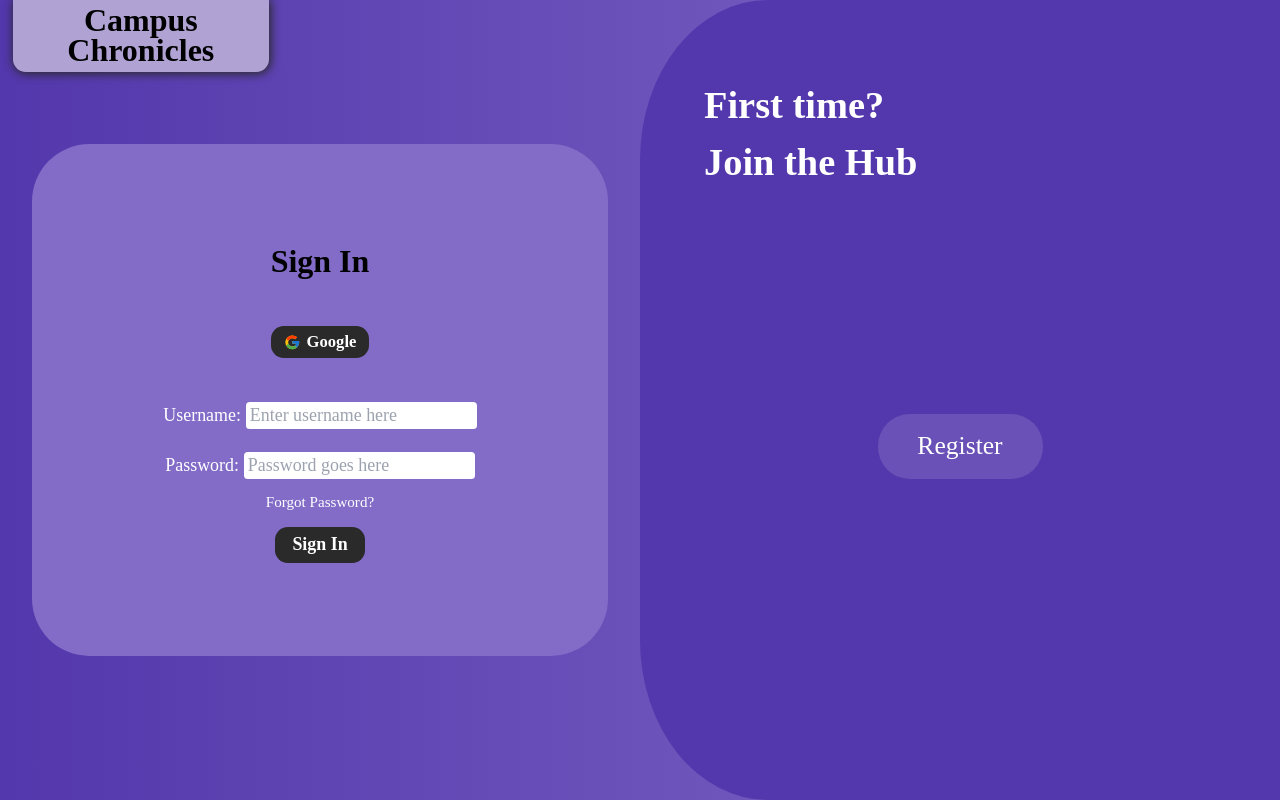
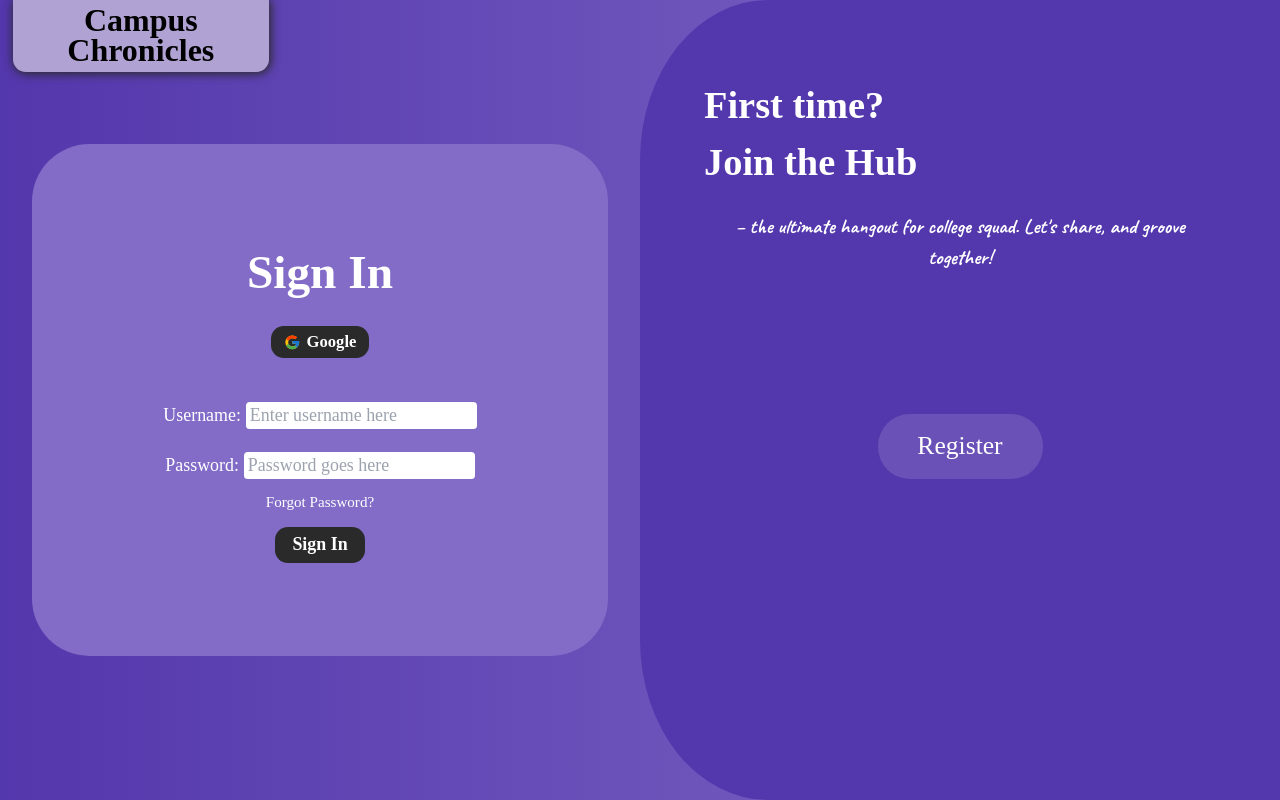
Before and after one commit to waisodum/projectNotes, a Next.js app in the folder Frontend/: page / in a window 1280 px wide. Built offline with nearby package versions, Linux system fonts and the light colour scheme; a web font is replaced by a local one.

Commit message:
1. Minor Fixes 2. Cleared unnecessary lines 3. Minor Changes (Additions / Deletions)

```diff
--- a/Frontend/Components/Register.js
+++ b/Frontend/Components/Register.js
@@ -37,6 +37,12 @@ function Register() {
 
         })
 
+        t1.to('.RegPara', {
+            opacity: 1,
+            duration: 0.5,
+            delay: -0.5,
+        })
+
         t1.to('.rButton', {
             delay: -0.6,
             duration: 0.2,
@@ -53,8 +59,10 @@ function Register() {
 
         <div className='rHeading'>
 
-            <h2 className='firstText w-[100%] text-left'>First time?</h2>
-            <h3 className='secondText'>Join the Hub</h3>
+            <h2 className='firstText w-[100%] text-[3vw] text-left'>First time?</h2>
+            <h3 className='secondText text-[3.6vw]'>Join the Hub</h3>
+
+            <p className='RegPara'>– the ultimate hangout for college squad. Let's share, and groove together!</p>
 
         </div>
 
--- a/Frontend/Styles/login.css
+++ b/Frontend/Styles/login.css
@@ -1,3 +1,5 @@
+@import url('https://fonts.googleapis.com/css2?family=Caveat:wght@400;500;600;700&family=Nunito:ital,wght@0,200;0,300;0,400;0,500;0,600;0,700;0,800;0,900;0,1000;1,200;1,300;1,400;1,500;1,600;1,700;1,800;1,900;1,1000&display=swap');
+
 @tailwind base;
 @tailwind components;
 @tailwind utilities;
@@ -11,9 +13,7 @@
     flex-direction: column;
     align-items: center;
     justify-content: center;
-    /* background-color: rgb(137, 118, 198);
-    color: white; */
-    /* border-radius: 0 10vw 10vw 0; */
+    color: white;
 }
 
 .innerLogin
@@ -35,7 +35,7 @@
 {
     width: 100%;
     height: 10%;
-    font-size: 2.5vw;
+    font-size: 3.7vw;
     text-align: center;
     font-weight: 600;
     margin: 3vw;
--- a/Frontend/Styles/register.css
+++ b/Frontend/Styles/register.css
@@ -1,3 +1,5 @@
+@import url('https://fonts.googleapis.com/css2?family=Caveat:wght@400;500;600;700&display=swap');
+
 @tailwind base;
 @tailwind components;
 @tailwind utilities;
@@ -30,8 +32,17 @@
 {
     width: 100%;
     height: 10%;
-    font-weight: 600;
+    font-weight: 700;
     margin: 1vw;
+}
+
+.RegPara
+{
+    opacity: 0;
+    font-size: 1.6vw;
+    margin: 1.5vw;
+    text-align: center;
+    font-family: 'Caveat';
 }
 
 .rContent
@@ -56,20 +67,21 @@
 .rButton:hover
 {
     background-color: #8575bb;
+    border-radius: 1vw;
 }
 .form{
     color: black;
     display: flex;
     flex-direction: column;
     justify-content: space-between;
-margin-top: 15%;
-border-radius: 0.3vw;
-font-size: 1.4vw;
-
+    margin-top: 15%;
+    border-radius: 0.3vw;
+    font-size: 1.4vw;
 }
 
-.error{
+/* .error
+{
     display: block;
     color: black;
-font-size: 125%;
-}
+    font-size: 125%;
+} */
--- a/Frontend/app/Profile/page.js
+++ b/Frontend/app/Profile/page.js
@@ -10,9 +10,7 @@ import axios from "axios";
 
 function page() {
 
-
-
-  const { setdata,data } = useContext(ProfileData);
+  const { setdata ,data } = useContext(ProfileData);
   const router = useRouter();
   const [loading, setLoading] = useState(true);
 
@@ -29,8 +27,6 @@ function page() {
 
         setdata(response.data.UserData);
       } catch (error) {
-
-        // console.error('Error fetching data:', error);
          router.push('/');
       } finally {
         setLoading(false);
@@ -41,22 +37,19 @@ function page() {
   }, []);
 
   if (loading) {
-
     return<div class="reload-container">
     <div class="reload-icon"></div>
-  </div>
-
-
-  ;
+    </div>
   }
 
+  (localStorage.getItem('Token')) ? null : router.push('/');
 
   return (
     <div className='profileMain'>
 
-        {data.branch?<ProfileNav />: router.push('/')}
+        {data.branch? <ProfileNav />: "Wait..."}
 
-        {data.branch?<ProfileBody/>:null}
+        {data.branch? <ProfileBody/>: null}
 
     </div>
   )
--- a/Frontend/app/[home]/page.js
+++ b/Frontend/app/[home]/page.js
@@ -47,8 +47,8 @@ const Page = () => {
 
   return (
     <div className="notesMain">
-      {data.branch ? <Navbar /> : null}
-      {data.branch ? <LeftMenu/> : null}
+      {data.branch && <Navbar />}
+      {data.branch && <LeftMenu/>}
       {localStorage.getItem("Token")? <MainContent/>: "Login First!!"}
     </div>
   );
```
Also changed, not shown: Frontend/Components/MainContent.js (+0 -7 lines).
